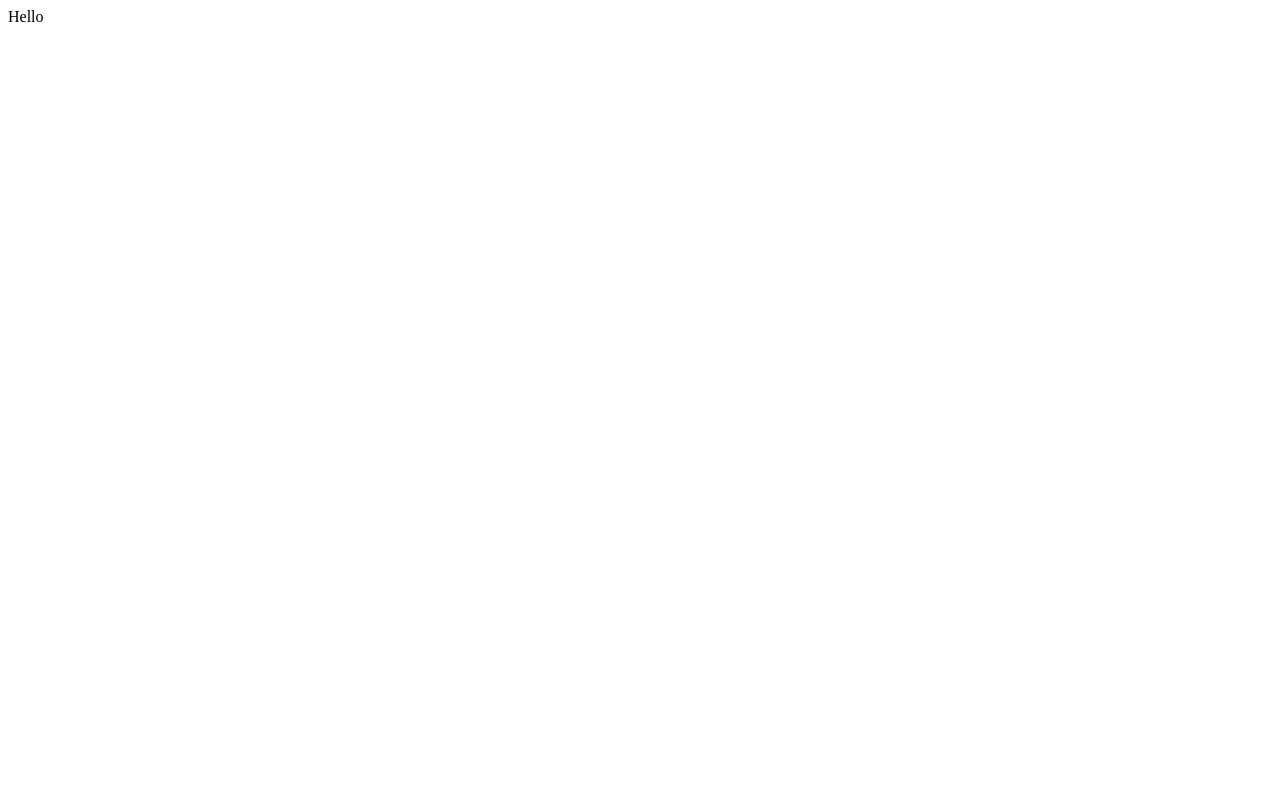
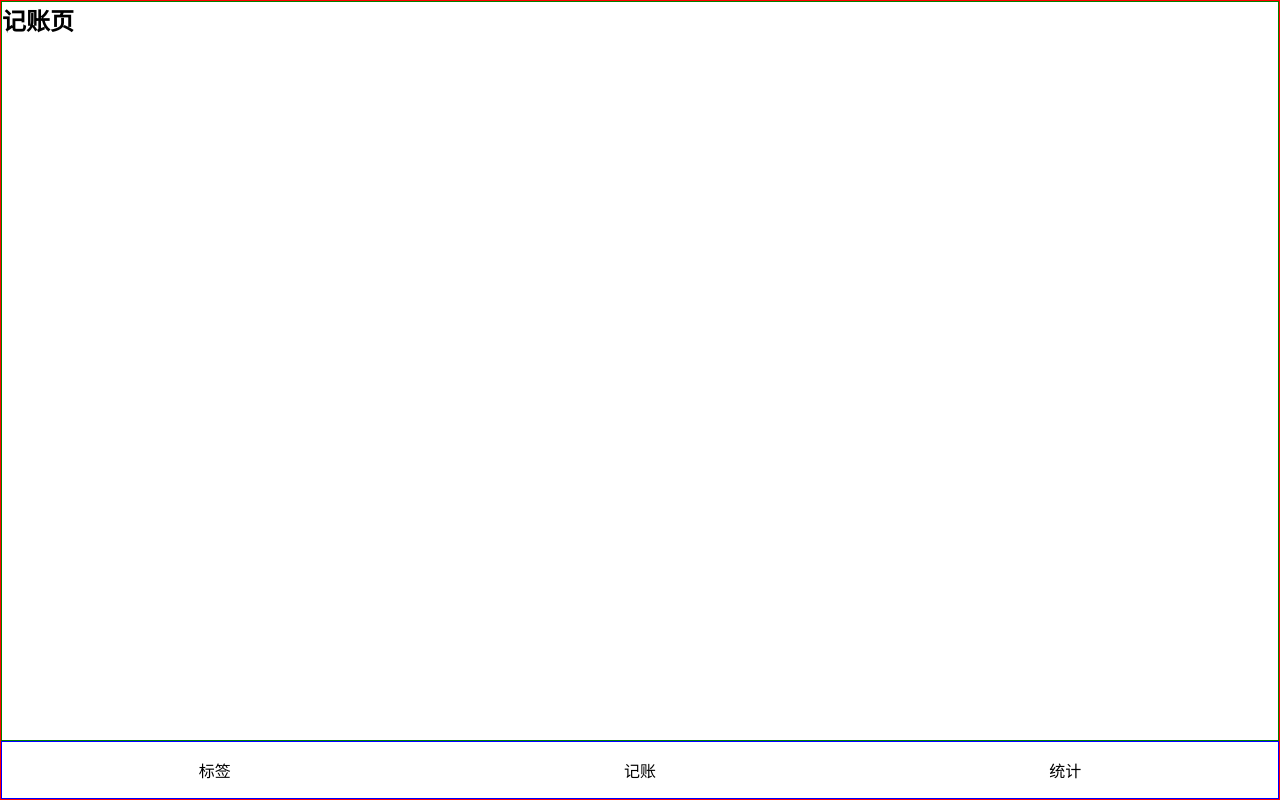
Before and after one commit to xiaoxiaoxiannv/dailycost-react, a React (Create React App) app: page /#/money in a window 1280 px wide. Built offline with nearby package versions, Linux system fonts and the light colour scheme.

Commit message:
导航栏布局搞定

```diff
--- a/package.json
+++ b/package.json
@@ -13,6 +13,7 @@
     "node-sass": "npm:dart-sass",
     "react": "^16.13.1",
     "react-dom": "^16.13.1",
+    "react-router-dom": "^5.2.0",
     "react-scripts": "3.4.1",
     "styled-components": "^5.1.1",
     "typescript": "~3.7.2"
@@ -39,6 +40,7 @@
     ]
   },
   "devDependencies": {
+    "@types/react-router-dom": "^5.1.5",
     "@types/styled-components": "^5.1.0"
   }
 }
--- a/src/App.tsx
+++ b/src/App.tsx
@@ -1,9 +1,93 @@
 import React from 'react';
+import {
+  HashRouter as Router,
+  Switch,
+  Route,
+  Link,
+  Redirect
+} from "react-router-dom";
+import styled from 'styled-components';
+
+const Wrapper = styled.div`
+  border: 1px solid red;
+  height: 100vh;
+  display:flex;
+  flex-direction: column;
+`;
+
+const Main = styled.div`
+  border: 1px solid green;
+  flex-grow: 1;
+  overflow: auto;
+`;
+
+const Nav = styled.nav`
+  border: 1px solid blue;
+  > ul{
+    display:flex;
+    > li{
+      width: 33.3333%;
+      text-align: center;
+      padding: 16px;
+    }
+  }
+`;
 
 function App() {
   return (
-   <div>Hello</div>
+    <Router>
+      <Wrapper>
+        <Main>
+        <Switch>
+          <Route path="/tags">
+            <Tags />
+          </Route>
+          <Route path="/money">
+            <Money />
+          </Route>
+          <Route path="/statistics">
+            <Statistics />
+          </Route>
+          <Redirect exact from='/' to='money'/>
+          <Route path='*'>
+            <NoMatch/>
+          </Route>
+        </Switch>
+        </Main>
+        <Nav>
+          <ul>
+            <li>
+              <Link to="/tags">标签</Link>
+            </li>
+            <li>
+              <Link to="/money">记账</Link>
+            </li>
+            <li>
+              <Link to="/statistics">统计</Link>
+            </li>
+          </ul>
+        </Nav>
+      </Wrapper>
+    </Router>
   );
 }
 
+function NoMatch(){
+  return(
+    <div>页面不存在</div>
+  )
+}
+
+function Statistics() {
+  return <h2>统计页</h2>;
+}
+
+function Tags() {
+  return <h2>标签页</h2>;
+}
+
+function Money() {
+  return <h2>记账页</h2>;
+}
+
 export default App;
--- /dev/null
+++ b/src/index.scss
@@ -0,0 +1,20 @@
+@import-normalize;
+
+*{
+  margin: 0;
+  padding:0;
+  box-sizing: border-box;
+}
+*::before{
+  box-sizing: border-box;
+}
+*::after{
+  box-sizing: border-box;
+}
+ul,ol{
+  list-style: none;
+}
+a{
+  text-decoration: none;
+  color: inherit;
+}
--- a/src/index.tsx
+++ b/src/index.tsx
@@ -1,6 +1,7 @@
 import React from 'react';
 import ReactDOM from 'react-dom';
 import App from './App';
+import './index.scss'
 
 ReactDOM.render(
   <React.StrictMode>
```
Also changed, not shown: 1 other file (tests, documents, lock files or other folders).
